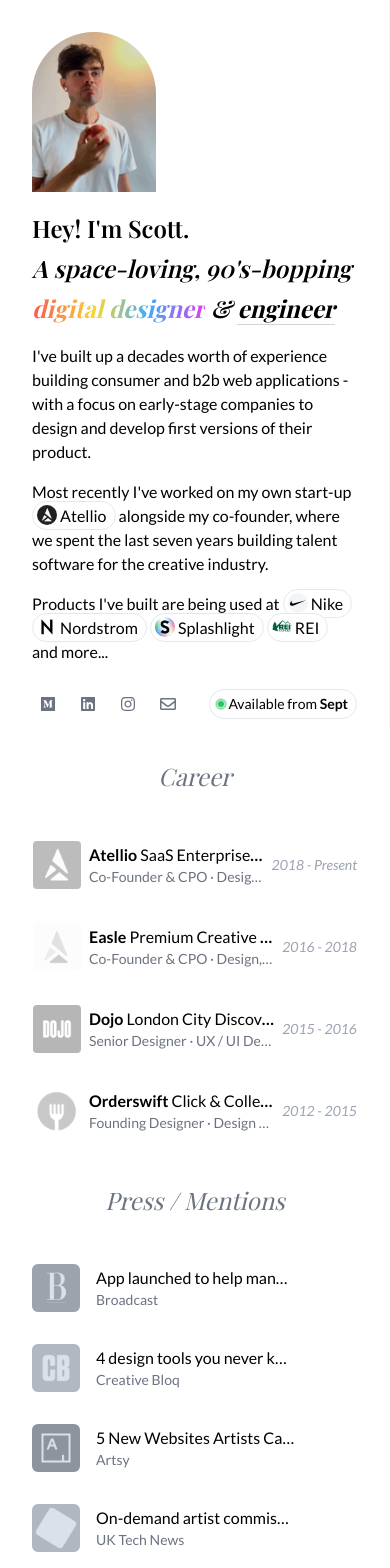
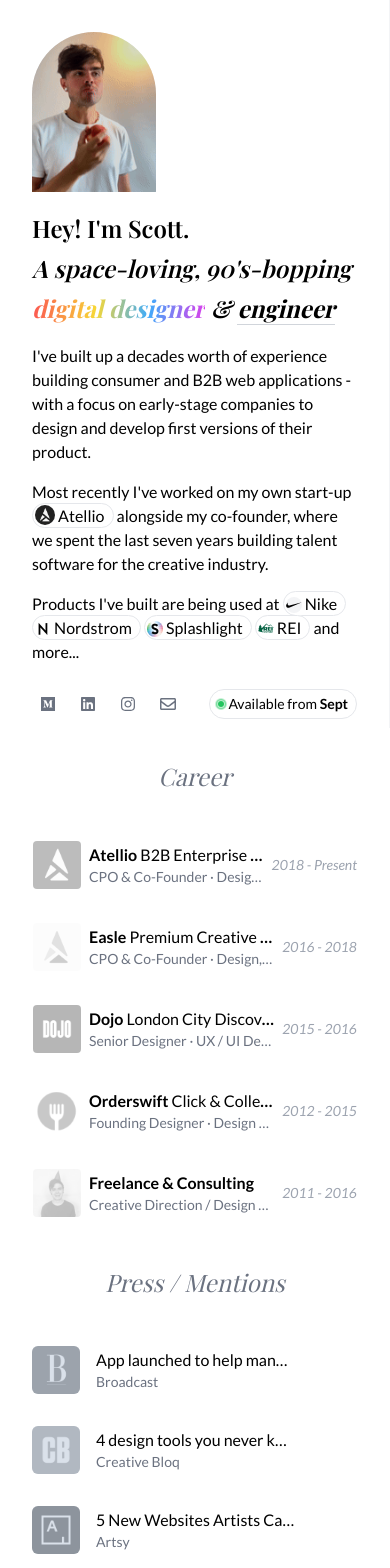
Before and after one commit to scott-wooden/scottwooden.me, a Next.js app: page / in a window 390 px wide. Shown: the top 1568 px of the page. Built offline with nearby package versions, Linux system fonts and the light colour scheme; grey boxes are pictures that could not be loaded; a web font is replaced by a local one.

Commit message:
chore: career edits

```diff
--- a/src/app/components/AboutMe.tsx
+++ b/src/app/components/AboutMe.tsx
@@ -34,11 +34,11 @@ function AboutMe() {
           <h1 className="text-2xl sm:text-3xl 2xl:text-4xl font-semibold font-display !leading-10">Hey! I&apos;m Scott.</h1>
           <h1 className="text-2xl sm:text-3xl 2xl:text-4xl font-semibold font-display italic !leading-10">A space-loving, 90&apos;s-bopping <br /> <span className="font-bold italic rainbow">digital designer</span> & <EngineeringTooltip /></h1>
           <p className="my-4 text-md sm:text-lg">
-            I&apos;ve built up a decades worth of experience building consumer and b2b web applications - with a focus on early-stage companies to design and develop first versions of their product.
+            I&apos;ve built up a decades worth of experience building consumer and B2B web applications - with a focus on early-stage companies to design and develop first versions of their product.
           </p>
           <p className="my-4 text-md sm:text-lg">
             Most recently I&apos;ve worked on my own start-up{" "}
-            <a href="https://atellio.com" target="_blank" className="pl-1 pr-2 bg-white whitespace-nowrap border pt-1 sm:pt-0.5 pb-1 rounded-full items-center duration-300 border-gray-200 no-underline transition-all hover:shadow-sm hover:border-gray-400">
+            <a href="https://atellio.com" target="_blank" className="pl-0.5 sm:pl-1 pr-2 bg-white border whitespace-nowrap pt-0.5 pb-0.5 sm:pb-1 rounded-full items-center duration-300 border-gray-200 no-underline transition-all hover:shadow-sm hover:border-gray-400">
               <span className="w-5 h-5 rounded-full inline-flex items-center justify-center align-text-bottom overflow-hidden bg-gray-100">
                 <Image src={AtellioColor} width="32" height="32" alt="Atellio logo" />
               </span>{" "}
@@ -47,26 +47,26 @@ function AboutMe() {
           </p>
           <p className="my-4 text-md sm:text-lg">
             Products I&apos;ve built are being used at{" "}
-            <a href="https://nike.com" target="_blank" className="pl-1 pr-2 bg-white pt-1 whitespace-nowrap sm:pt-0.5 pb-1 border rounded-full items-center duration-300 border-gray-200 no-underline transition-all hover:shadow-sm hover:border-gray-400">
-              <span className="w-5 h-5 rounded-full inline-flex items-center justify-center align-text-bottom overflow-hidden bg-gray-100">
+            <a href="https://nike.com" target="_blank" className="pl-0.5 sm:pl-1 pr-2 bg-white border whitespace-nowrap pt-0.5 pb-0.5 sm:pb-1 rounded-full items-center duration-300 border-gray-200 no-underline transition-all hover:shadow-sm hover:border-gray-400">
+              <span className="w-4 h-4 sm:w-5 sm:h-5 rounded-full inline-flex items-center justify-center align-text-bottom overflow-hidden bg-gray-100">
                 <SiNike className="text-black" />
               </span>{" "}
               Nike
             </a>{" "}
-            <a href="https://nordstrom.com" className="pl-1 pr-2 bg-white border pt-1 whitespace-nowrap sm:pt-0.5 pb-1 rounded-full items-center duration-300 border-gray-200 no-underline transition-all hover:shadow-sm hover:border-gray-400">
-              <span className="w-5 h-5 rounded-full inline-flex items-center justify-center align-text-bottom overflow-hidden bg-gray-100">
+            <a href="https://nordstrom.com" className="pl-0.5 sm:pl-1 pr-2 bg-white border whitespace-nowrap pt-0.5 pb-0.5 sm:pb-1 rounded-full items-center duration-300 border-gray-200 no-underline transition-all hover:shadow-sm hover:border-gray-400">
+              <span className="w-4 h-4 sm:w-5 sm:h-5 rounded-full inline-flex items-center justify-center align-text-bottom overflow-hidden bg-gray-100">
                 <Image src={Nordstrom} width="32" height="32" alt="Zizzi logo" />
               </span>{" "}
               Nordstrom
             </a>{" "}
-            <a href="https://splashlight.com" className="pl-1 pr-2 bg-white border pt-1 whitespace-nowrap sm:pt-0.5 pb-1 rounded-full items-center duration-300 border-gray-200 no-underline transition-all hover:shadow-sm hover:border-gray-400">
-              <span className="w-5 h-5 rounded-full inline-flex items-center justify-center align-text-bottom overflow-hidden bg-gray-100">
+            <a href="https://splashlight.com" className="pl-0.5 sm:pl-1 pr-2 bg-white border whitespace-nowrap pt-0.5 pb-0.5 sm:pb-1 rounded-full items-center duration-300 border-gray-200 no-underline transition-all hover:shadow-sm hover:border-gray-400">
+              <span className="w-4 h-4 sm:w-5 sm:h-5 rounded-full inline-flex items-center justify-center align-text-bottom overflow-hidden bg-gray-100">
                 <Image src={Splashlight} width="32" height="32" alt="Zizzi logo" />
               </span>{" "}
               Splashlight
             </a>{" "}
-            <a href="https://rei.com" className="pl-1 pr-2 bg-white border pt-1 whitespace-nowrap sm:pt-0.5 pb-1 rounded-full items-center duration-300 border-gray-200 no-underline transition-all hover:shadow-sm hover:border-gray-400">
-              <span className="w-5 h-5 rounded-full inline-flex items-center justify-center align-text-bottom overflow-hidden bg-gray-100">
+            <a href="https://rei.com" className="pl-0.5 sm:pl-1 pr-2 bg-white border whitespace-nowrap pt-0.5 pb-0.5 sm:pb-1 rounded-full items-center duration-300 border-gray-200 no-underline transition-all hover:shadow-sm hover:border-gray-400">
+              <span className="w-4 h-4 sm:w-5 sm:h-5 rounded-full inline-flex items-center justify-center align-text-bottom overflow-hidden bg-gray-100">
                 <Image src={Rei} width="32" height="32" alt="Zizzi logo" />
               </span>{" "}
               REI
--- a/src/app/components/CareersList.tsx
+++ b/src/app/components/CareersList.tsx
@@ -4,11 +4,13 @@ import Image from "next/image";
 import classNames from "classnames";
 import { FaCross, FaLink } from "react-icons/fa";
 import { FaSquareArrowUpRight } from "react-icons/fa6";
+import { PiStrategyBold } from "react-icons/pi";
 
 const AtellioColor = '/Atellio-color.png';
 const EasleColor = '/Easle-color.png';
 const DojoColor = '/Dojo-color.png';
 const OrderswiftColor = '/Orderswift-color.png';
+const FreelanceColor = '/Freelance-color.png';
 
 function CareerItem({ title, subtitle, meta, children, logo }: { title: string | React.ReactNode, subtitle: string, meta: string, logo: string, children?: React.ReactNode }) {
   const [expanded, setExpanded] = useState(false);
@@ -50,8 +52,8 @@ function CareersList() {
   return (
     <>
       <CareerItem
-        title={<>Atellio <span className="font-medium">SaaS Enterprise Product</span></>}
-        subtitle="Co-Founder & CPO · Design, Development & Branding"
+        title={<>Atellio <span className="font-medium">B2B Enterprise SaaS Product</span></>}
+        subtitle="CPO & Co-Founder · Design, Development & Branding"
         meta="2018 - Present"
         logo={AtellioColor}
       >
@@ -61,6 +63,7 @@ function CareersList() {
           </a>
           <ul>
             <li>💻 Enterprise SaaS talent management / resourcing platform</li>
+            <li>🧑‍🎨 Responsible for branding, UX / UI design and product direction</li>
             <li>💵 Raised $1m from investors to scale and grow product offering</li>
             <li>📈 Reached $1m Revenue ARR</li>
             <li>🏢 Customers include Nike, Nordstrom, Splashlight & Converse</li>
@@ -78,13 +81,13 @@ function CareersList() {
       </CareerItem>
       <CareerItem
         title={<>Easle <span className="font-medium">Premium Creative Marketplace</span></>}
-        subtitle="Co-Founder & CPO · Design, Development & Branding"
+        subtitle="CPO & Co-Founder · Design, Development & Branding"
         meta="2016 - 2018"
         logo={EasleColor}
       >
         <>
-          <div className="px-2 py-1 border rounded-full inline-flex gap-1 items-center border-gray-200 text-sm bg-gray-100">
-            <FaCross className="text-gray-500" /> Shut down 2019
+          <div className="px-2 py-1 border rounded-full inline-flex gap-1 items-center border-gray-200 text-sm bg-gray-50">
+            <PiStrategyBold className="text-gray-400" /> Pivotted to Atellio
           </div>
           <ul>
             <li>💻 A marketplace to find and book talented vetted creatives</li>
@@ -114,8 +117,8 @@ function CareersList() {
         logo={DojoColor}
       >
         <>
-          <div className="px-2 py-1 border rounded-full inline-flex gap-1 items-center border-gray-200 text-sm bg-gray-100">
-            <FaCross className="text-gray-500" /> Shut down 2018
+          <div className="px-2 py-1 border rounded-full inline-flex gap-1 items-center border-gray-200 text-sm bg-gray-50">
+            <PiStrategyBold className="text-gray-400" /> Pivotted to Kyra
           </div>
           <ul>
             <li>💻 A City Discovery App for London / Paris - Think Timeout but cooler...</li>
@@ -160,6 +163,27 @@ function CareersList() {
           </p>
         </>
       </CareerItem>
+
+      <CareerItem
+        title="Freelance & Consulting"
+        subtitle="Creative Direction / Design Lead: UX & UI / Developer"
+        meta="2011 - 2016"
+        logo={FreelanceColor}
+      >
+        <>
+          <p>
+            Through my freelance career I have worked with a number companies of various shapes and sizes on short-term projects. Some of which are listed below:
+          </p>
+          <ul>
+            <li><span className="font-bold">Barclays:</span> UX / UI design for an iOS app</li>
+            <li><span className="font-bold">Hitch:</span> UX / UI design for iOS dating app</li>
+            <li><span className="font-bold">ADA. National College:</span> UX / UI design for college website and CMS</li>
+            <li><span className="font-bold">VFestival:</span> UX / UI design for iOS festival app 2015</li>
+            <li><span className="font-bold">Daniel Shiffman:</span> Creative direction & website build for a coding tutor</li>
+            <li><span className="font-bold">Wildd:</span> Creative Direction / UX & UI design for a kids outdoor explorers App</li>
+          </ul>
+        </>
+      </CareerItem>
     </>
   );
 };
--- a/src/app/components/ProjectsList.tsx
+++ b/src/app/components/ProjectsList.tsx
@@ -30,7 +30,7 @@ function ProjectsItem({ title, subtitle, link, logo }: { title: string | React.R
 const ProjectsList = () => {
   return (
     <>
-      <ProjectsItem logo={KMLogo} title="Kudos Maps" subtitle="Premium artwork celebrating personal athletic wins" link="https://www.kudosmaps.com/" />
+      <ProjectsItem logo={KMLogo} title="Kudos Maps (WIP)" subtitle="Premium artwork celebrating personal athletic wins" link="https://www.kudosmaps.com/" />
       <ProjectsItem logo={QuietJoy} title="Quiet Joy" subtitle="My personal creative journal" link="https://quietjoy.co/" />
     </>
   );
```
Also changed, not shown: public/Freelance-color.png (added), public/Freelance-mono.png (added).
